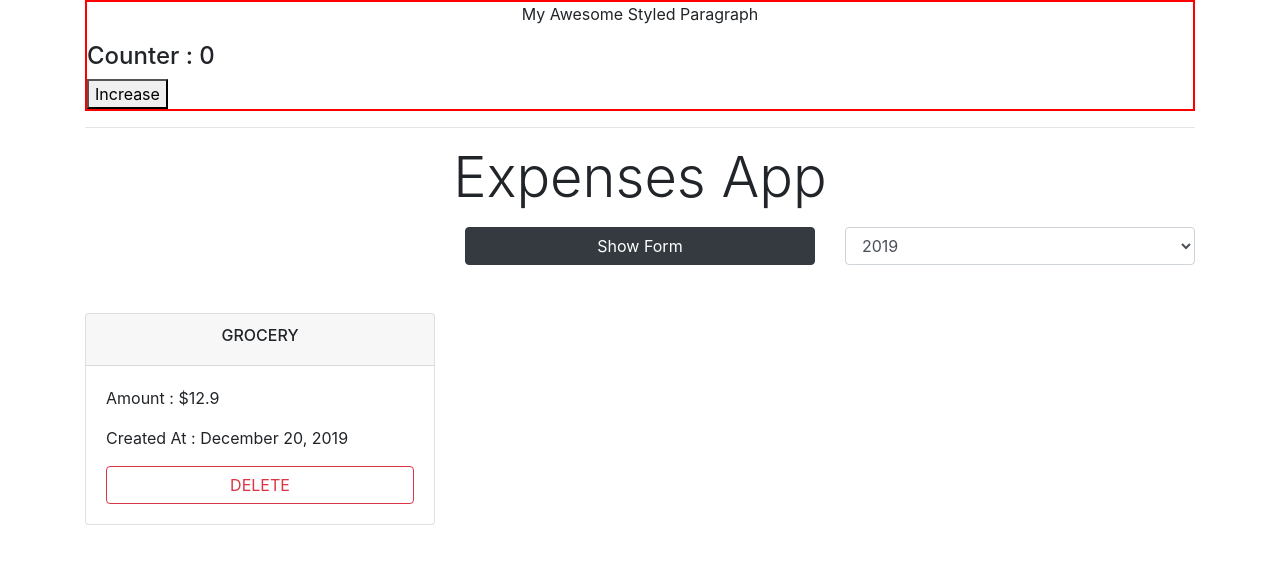
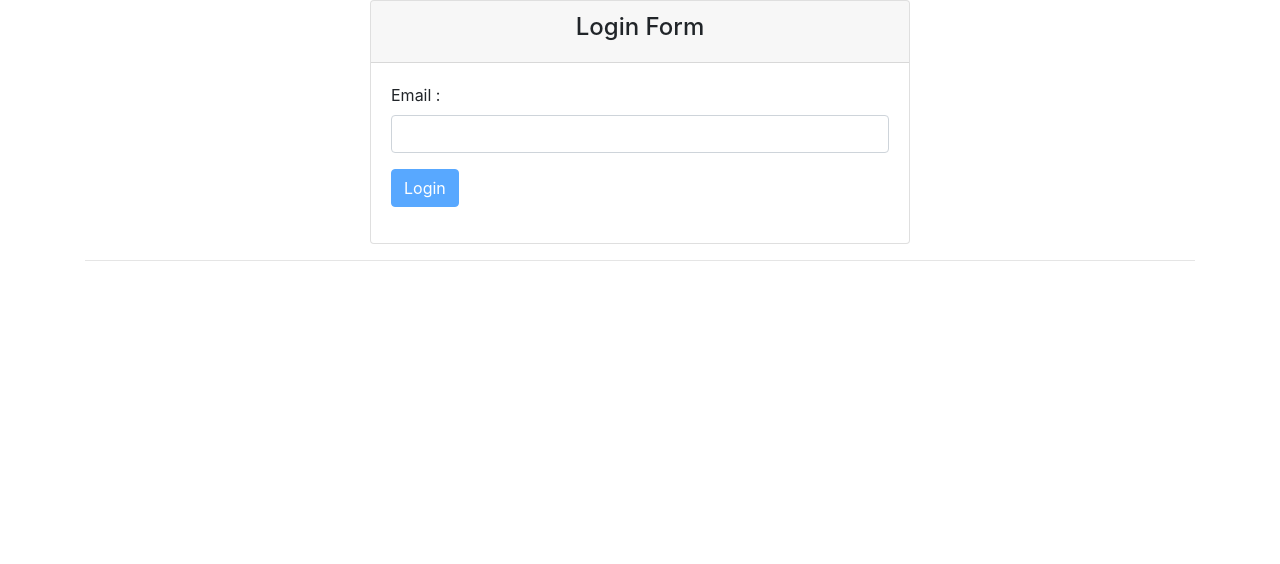
Before and after one commit to synergy2411/brillio-react-apr22, a React (Create React App) app in the folder first-app/: page / in a window 1280 px wide. Shown: the top 564 px of the page. Built offline with nearby package versions, Linux system fonts and the light colour scheme.

Commit message:
form email validation

```diff
--- a/first-app/src/App.tsx
+++ b/first-app/src/App.tsx
@@ -3,19 +3,23 @@ import Expenses from './Components/Expenses/Expenses';
 import ClassBasedComp from './Components/Playground/ClassBasedComp/ClassBasedComp';
 import MyStyledComponent from './Components/Playground/MyStyledComp/MyStyledComp';
 import ErrorBoundary from './Components/ErrorBoundary/ErrorBoundary';
+import Login from './Components/Login/Login';
 
 function App() {
 
   return (
     <div className="container">
-      <ErrorBoundary>
+
+    <Login />
+
+      {/* <ErrorBoundary>
         <MyStyledComponent/>
-      </ErrorBoundary>
+      </ErrorBoundary> */}
     <hr />
 
     {/* <ClassBasedComp> </ClassBasedComp> */}
 
-      <Expenses />
+      {/* <Expenses /> */}
     </div>
   );
 }
--- /dev/null
+++ b/first-app/src/Components/Login/Login.tsx
@@ -0,0 +1,61 @@
+import { useState } from "react";
+
+const Login = () => {
+    const [enteredEmail, setEnteredEmail] = useState<string>('')
+    const [emailInputBlur, setEmailInputBlur] = useState<boolean>(false);
+
+    // const [emailIsValid, setEmailIsValid] = useState<boolean>(true);
+
+    const nameChangeHandler : React.ChangeEventHandler<HTMLInputElement> = (event) => {
+        setEnteredEmail(event.target.value);
+    }
+
+    const submitHandler : React.FormEventHandler = (event) => {
+        event.preventDefault();
+        console.log("Email : ", enteredEmail);
+    }
+
+    const nameBlurHandler = () => {
+        setEmailInputBlur(true)
+    }
+
+    let emailIsValid = enteredEmail.trim() !== '';
+    let emailIsValidAndBlurred = !emailIsValid && emailInputBlur;
+
+    return (
+        <div className="row">
+            <div className="col-6 offset-3">
+                <div className="card">
+                    <div className="card-header">
+                        <h4 className="text-center">Login Form</h4>
+                    </div>
+                    <div className="card-body">
+                        <form onSubmit={submitHandler}>
+                            {/* email */}
+                            <div className="form-group">
+                                <label htmlFor="email">Email :</label>
+                                <input type="email"
+                                    name="email"
+                                    id="email"
+                                    className="form-control"
+                                    value={enteredEmail}
+                                    onChange={nameChangeHandler}
+                                    onBlur={nameBlurHandler} />
+                                    {/* {!emailIsValid ? <p>Email field is mandatory.</p> : ''} */}
+                                    {emailIsValidAndBlurred && <p className="alert alert-danger">Email is required.</p>}
+
+                            </div>
+                            {/* password */}
+                            {/* buttons */}
+                            <div className="form-group">
+                                <button disabled={!emailIsValid} type="submit" className="btn btn-primary">Login</button>
+                            </div>
+                        </form>
+                    </div>
+                </div>
+            </div>
+        </div>
+    )
+}
+
+export default Login;
--- a/first-app/src/Components/Playground/MyStyledComp/MyStyledComp.tsx
+++ b/first-app/src/Components/Playground/MyStyledComp/MyStyledComp.tsx
@@ -12,7 +12,9 @@ const MyStyledComponent: React.FC<{}> = (props) => {
 const [ count, setCount ]= useState(0);
 
     const increaseHandler = () => {
-        setCount(prevCounter => prevCounter + 1)
+        setCount(prevCounter => {
+            return prevCounter+1
+        });
     }
 
     if(count > 3){
```
Also changed, not shown: 1 other file (tests, documents, lock files or other folders).
